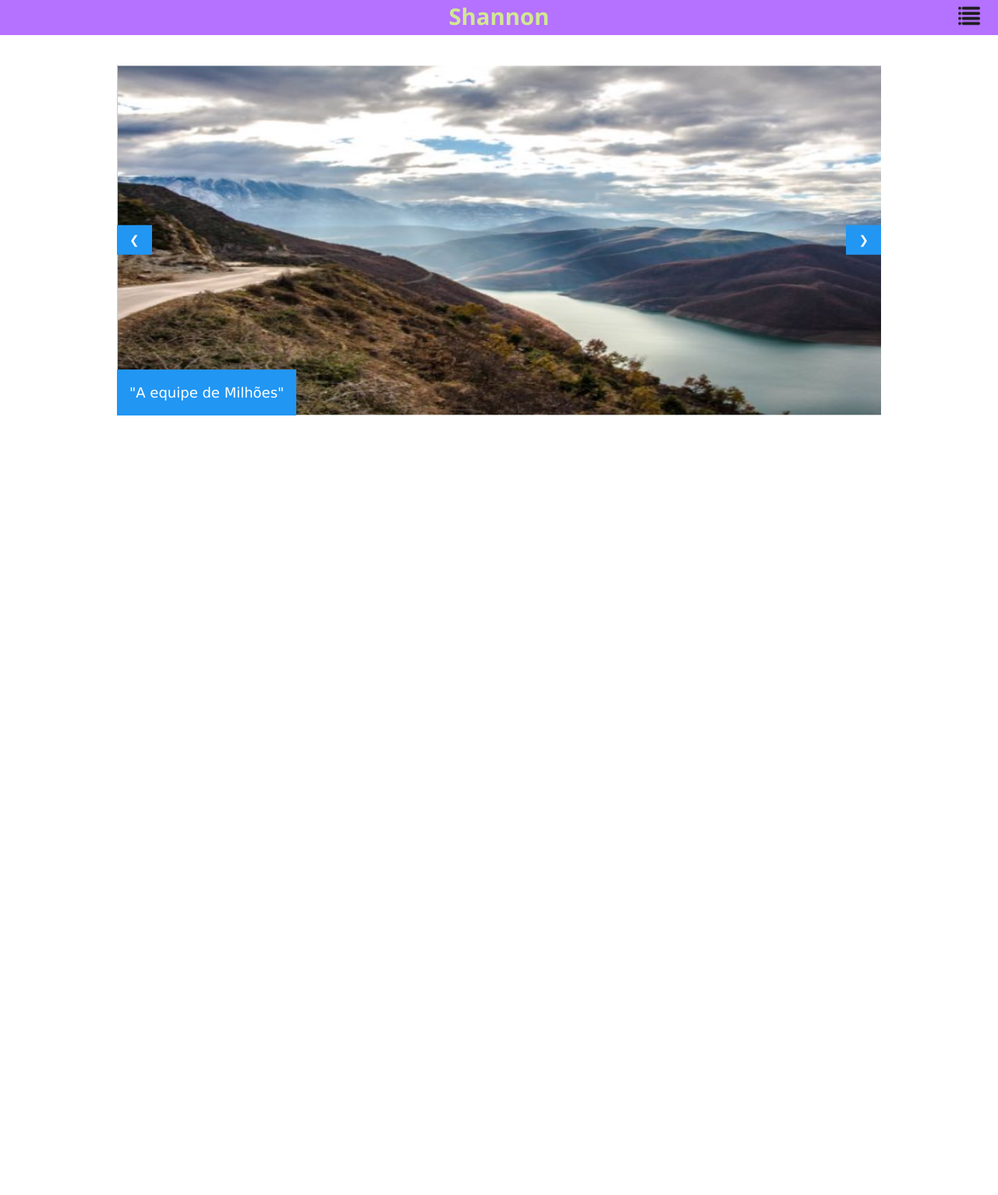
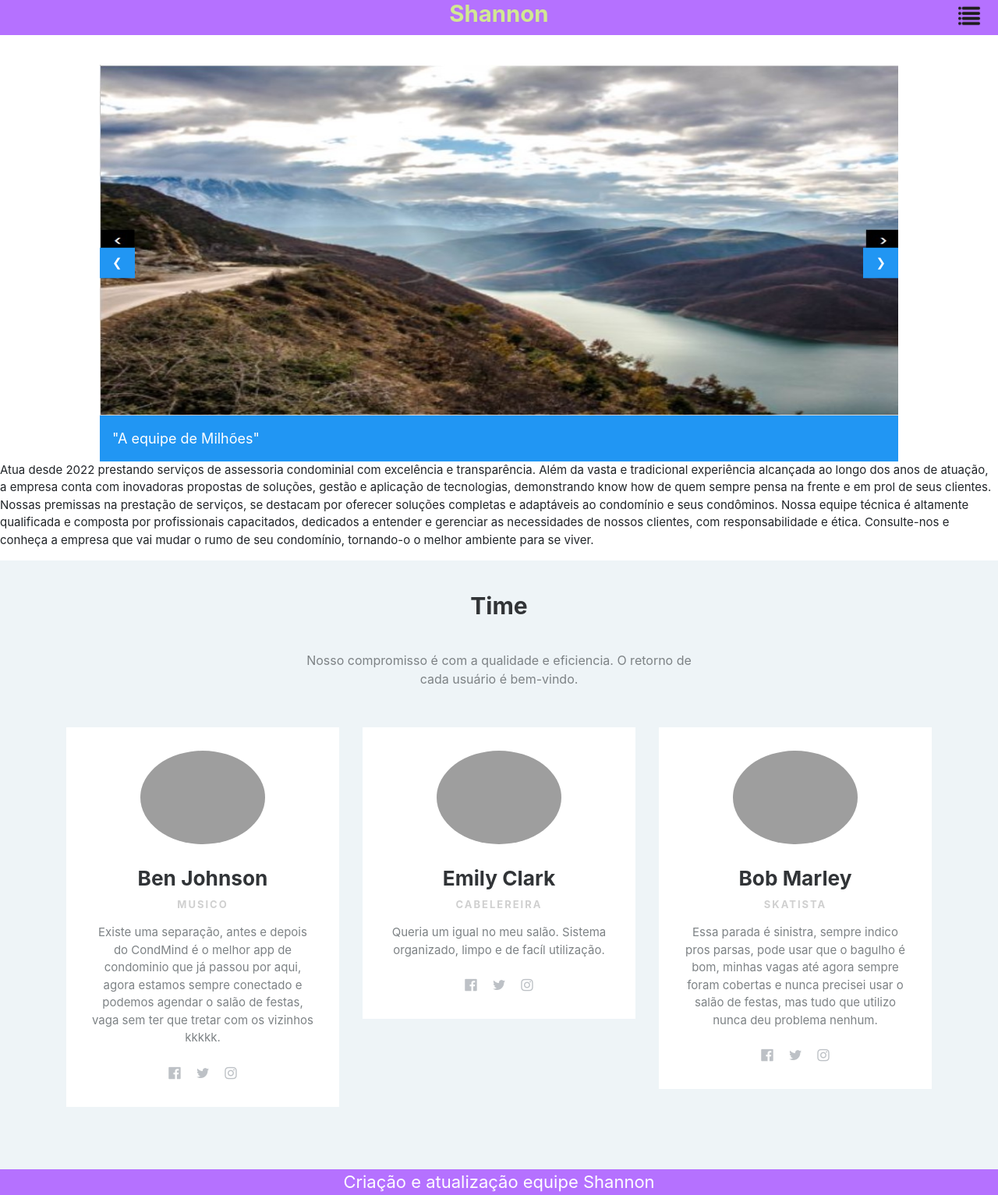
Before and after one commit to Ali-Dionisio/Etec, a PHP site: page /pages/inicio.php in a window 1280 px wide. Shown: the whole page at 78% size. Before the commit the page ends 533 px from the top, so only its background shows below. Run offline with PHP 8.4, Linux system fonts and the light colour scheme; some libraries are stand-ins or nearby versions; grey boxes are pictures that could not be loaded.

Commit message:
customizando iniciar

```diff
--- a/ModuloII/Shannon/css/inicio.css
+++ b/ModuloII/Shannon/css/inicio.css
@@ -7,10 +7,11 @@
     height: 30rem;
     margin-left:auto;
     margin-right:auto;
-    max-width:980px;
+    max-width:100%;
  }
  .slide{
     margin-top:2.5rem;
+    max-width: 80%;
  }
  .barraSuperior{
     background: #b571ff;
@@ -25,3 +26,6 @@
    font-size: 22pt;
  }
  h2{margin:0;}
+ .texto{
+
+ }
--- a/ModuloII/Shannon/estilo.css
+++ b/ModuloII/Shannon/estilo.css
@@ -20,7 +20,6 @@
 }
 
 ::-webkit-scrollbar-track {
-    -webkit-box-shadow: inset 0 0 6px rgba(0,0,0,0.3);
     background-color: #F5F5F5;
 }
 
@@ -247,9 +246,6 @@
 	Start Styling
 -------------------------------------------------*/
 .mt20{margin-top:20px;}
-.site-wrapper {
-  border-top: 4px solid #ff0037; }
-
 .page-close {
   font-size: 30px;
   position: absolute;
--- a/ModuloII/Shannon/pages/burger.php
+++ b/ModuloII/Shannon/pages/burger.php
@@ -1,4 +1,7 @@
 <style>
+    body{
+        background-color:#eef4f7;
+    }
     .openMenu button{
     width: 3rem;
     background: #b571ff;
@@ -6,6 +9,7 @@
     right: 1rem;
     top: 0.3rem;
     border: none;
+    cursor: pointer;
 }
 .openMenu img{
     width: 2rem;
--- /dev/null
+++ b/ModuloII/Shannon/pages/comentarios.php
@@ -0,0 +1,143 @@
+<!DOCTYPE html>
+<html>
+
+<head>
+    <meta charset="utf-8">
+    <meta name="viewport" content="width=device-width, initial-scale=1.0">
+    <title>Untitled</title>
+    <link rel="stylesheet" href="https://cdnjs.cloudflare.com/ajax/libs/twitter-bootstrap/4.1.3/css/bootstrap.min.css">
+    <link rel="stylesheet" href="https://cdnjs.cloudflare.com/ajax/libs/font-awesome/4.7.0/css/font-awesome.min.css">
+<style>
+.team-boxed {
+  color:#313437;
+  background-color:#eef4f7;
+}
+
+.team-boxed p {
+  color:#7d8285;
+}
+
+.team-boxed h2 {
+  font-weight:bold;
+  margin-bottom:40px;
+  padding-top:40px;
+  color:inherit;
+}
+
+@media (max-width:767px) {
+  .team-boxed h2 {
+    margin-bottom:25px;
+    padding-top:25px;
+    font-size:24px;
+  }
+}
+
+.team-boxed .intro {
+  font-size:16px;
+  max-width:500px;
+  margin:0 auto;
+}
+
+.team-boxed .intro p {
+  margin-bottom:0;
+}
+
+.team-boxed .people {
+  padding:50px 0;
+}
+
+.team-boxed .item {
+  text-align:center;
+}
+
+.team-boxed .item .box {
+  text-align:center;
+  padding:30px;
+  background-color:#fff;
+  margin-bottom:30px;
+}
+
+.team-boxed .item .name {
+  font-weight:bold;
+  margin-top:28px;
+  margin-bottom:8px;
+  color:inherit;
+}
+
+.team-boxed .item .title {
+  text-transform:uppercase;
+  font-weight:bold;
+  color:#d0d0d0;
+  letter-spacing:2px;
+  font-size:13px;
+}
+
+.team-boxed .item .description {
+  font-size:15px;
+  margin-top:15px;
+  margin-bottom:20px;
+}
+
+.team-boxed .item img {
+  max-width:160px;
+}
+
+.team-boxed .social {
+  font-size:18px;
+  color:#a2a8ae;
+}
+
+.team-boxed .social a {
+  color:inherit;
+  margin:0 10px;
+  display:inline-block;
+  opacity:0.7;
+}
+
+.team-boxed .social a:hover {
+  opacity:1;
+}
+
+
+</style>
+</head>
+<body>
+    <div class="team-boxed">
+        <div class="container">
+            <div class="intro">
+                <h2 class="text-center">Time </h2>
+                <p class="text-center">Nosso compromisso é com a qualidade e eficiencia. O retorno de cada usuário é bem-vindo.</p>
+            </div>
+            <div class="row people">
+                <div class="col-md-6 col-lg-4 item">
+                    <div class="box"><img class="rounded-circle" src="assets/img/1.jpg">
+                        <h3 class="name">Ben Johnson</h3>
+                        <p class="title">Musico</p>
+                        <p class="description">Existe uma separação, antes e depois do CondMind é o melhor app de condominio que já passou por aqui, agora estamos sempre conectado e podemos agendar o salão de festas, vaga sem ter que tretar com os vizinhos kkkkk. </p>
+                        <div class="social"><a href="#"><i class="fa fa-facebook-official"></i></a><a href="#"><i class="fa fa-twitter"></i></a><a href="#"><i class="fa fa-instagram"></i></a></div>
+                    </div>
+                </div>
+                <div class="col-md-6 col-lg-4 item">
+                    <div class="box"><img class="rounded-circle" src="assets/img/2.jpg">
+                        <h3 class="name">Emily Clark</h3>
+                        <p class="title">Cabelereira</p>
+                        <p class="description">Queria um igual no meu salão. Sistema organizado, limpo e de facíl utilização. </p>
+                        <div class="social"><a href="#"><i class="fa fa-facebook-official"></i></a><a href="#"><i class="fa fa-twitter"></i></a><a href="#"><i class="fa fa-instagram"></i></a></div>
+                    </div>
+                </div>
+                <div class="col-md-6 col-lg-4 item">
+                    <div class="box"><img class="rounded-circle" src="assets/img/3.jpg">
+                        <h3 class="name">Bob Marley</h3>
+                        <p class="title">Skatista</p>
+                        <p class="description">Essa parada é sinistra, sempre indico pros parsas, pode usar que o bagulho é bom, minhas vagas até agora sempre foram cobertas e nunca precisei usar o salão de festas, mas tudo que utilizo nunca deu problema nenhum. </p>
+                        <div class="social"><a href="#"><i class="fa fa-facebook-official"></i></a><a href="#"><i class="fa fa-twitter"></i></a><a href="#"><i class="fa fa-instagram"></i></a></div>
+                    </div>
+                </div>
+            </div>
+        </div>
+    </div>
+    <script src="https://cdnjs.cloudflare.com/ajax/libs/jquery/3.2.1/jquery.min.js"></script>
+    <script src="https://cdnjs.cloudflare.com/ajax/libs/twitter-bootstrap/4.1.3/js/bootstrap.bundle.min.js"></script>
+</body>
+
+</html>
--- /dev/null
+++ b/ModuloII/Shannon/pages/footer.php
@@ -0,0 +1,14 @@
+<style>
+    footer{
+        background: #b571ff;
+        text-align:center;
+
+        width: 100%;
+        color: #fff;
+        font-size: 22px;
+    }
+</style>
+<footer >
+    <?php include('comentarios.php') ?>
+  Criação e atualização equipe Shannon
+</footer>
--- a/ModuloII/Shannon/pages/inicio.php
+++ b/ModuloII/Shannon/pages/inicio.php
@@ -16,25 +16,35 @@
 
 <div class="slide w3-content w3-display-container ">
   <div class="w3-display-container mySlides">
-  <img src="../images/imge2.jpg" style="width:100%">
-  <div class="w3-display-bottomleft w3-large w3-container w3-padding-16 w3-blue">
+  <img src="../images/loginCondmind.jpg" style="width:100%">
+  <a href="./produtos.php"><div class="w3-display-bottomcenter w3-large w3-container w3-padding-16 w3-blue">
     CondMind é um Sucesso
-  </div>
+  </div></a>
 </div>
 
   <div class="w3-display-container mySlides">
   <img src="../images/imge3.jpg" style="width:100%">
-  <div class="w3-display-bottomleft w3-large w3-container w3-padding-16 w3-blue">
+  <a href="./contatos.php"><div class="w3-display-bottomcenter w3-large w3-container w3-padding-16 w3-blue">
     "A equipe de Milhões"
-  </div>
+  </div></a>
 </div>
 
   <button class="left w3-button w3-blue w3-display-left" onclick="plusDivs(-1)">&#10094;</button>
   <button class="w3-button w3-blue w3-display-right" onclick="plusDivs(1)">&#10095;</button>
 </div>
 
+<div class="d-flex justify-content-center bd-highlight mb-3">
+  <div class="texto">
+    Atua desde 2022 prestando serviços de assessoria condominial com excelência e transparência.
+    Além da vasta e tradicional experiência alcançada ao longo dos anos de atuação, a empresa conta com inovadoras propostas de soluções, gestão e aplicação de tecnologias, demonstrando know how de quem sempre pensa na frente e em prol de seus clientes.
+Nossas premissas na prestação de serviços, se destacam por oferecer soluções completas e adaptáveis ao condomínio e seus condôminos. Nossa equipe técnica é altamente qualificada e composta por profissionais capacitados, dedicados a entender e gerenciar as necessidades de nossos clientes, com responsabilidade e ética.
+Consulte-nos e conheça a empresa que vai mudar o rumo de seu condomínio, tornando-o o melhor ambiente para se viver.
 
+  </div>
 
+</div>
+
+<?php include('footer.php') ?>
 <script src="../js/slideShow.js"></script>
 </body>
 </html>
```
Also changed, not shown: ModuloII/Shannon/images/loginCondmind.jpg (added).
